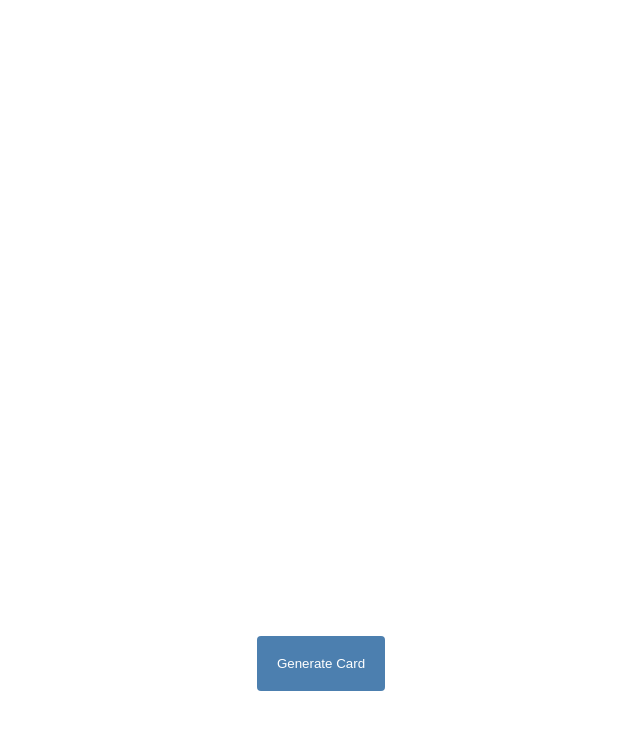
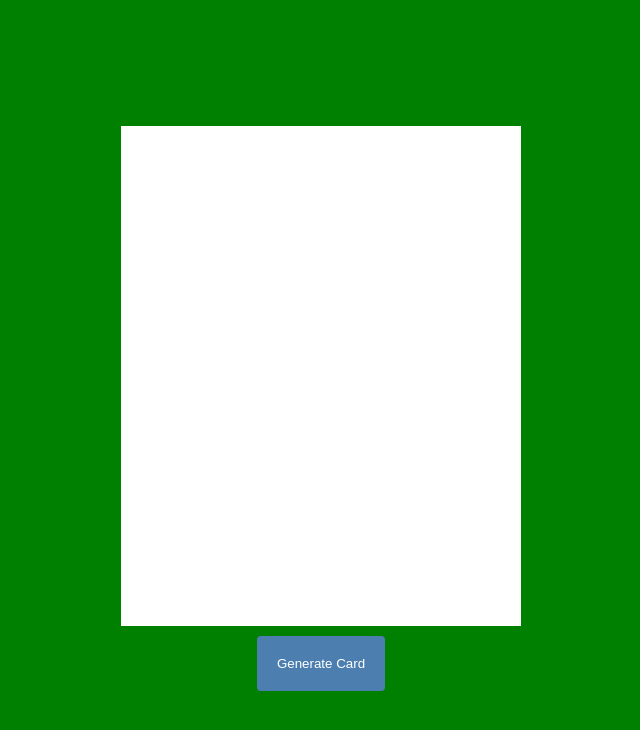
Before and after one commit to tranm98/random-card-generator, a plain HTML site: page index.html in a window 1280 px wide. Shown: the whole page, without its empty margins (319-959 px from the left). Drawn offline with Linux system fonts and the light colour scheme.

Commit message:
background color updated

```diff
--- a/styles.css
+++ b/styles.css
@@ -1,3 +1,6 @@
+body{
+  background: green;
+}
 .card {
     width: 400px;
     height: 500px;
```
